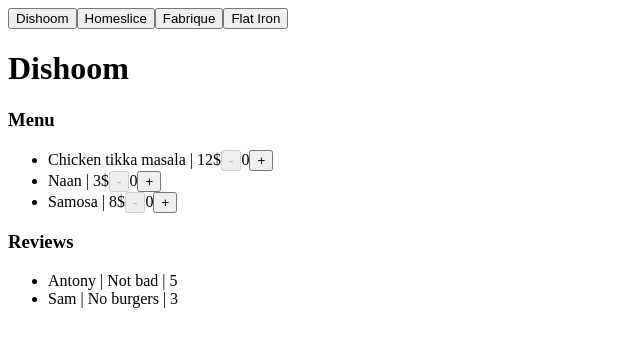
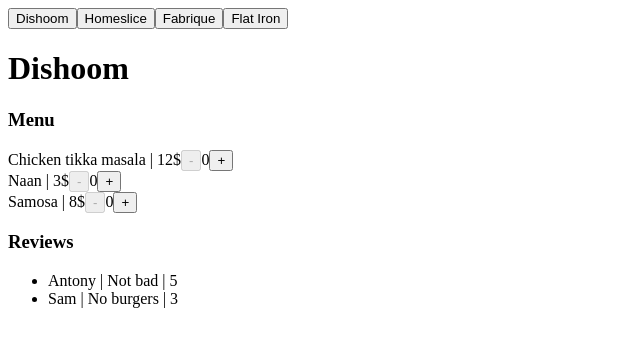
Before and after one commit to Andr-07/react-app, a React (Vite) app: page / in a window 1280 px wide. Both pictures are taken after a click on the button "Dishoom". Shown: the top 346 px of the page, without its empty margins (0-640 px from the left). Built offline with nearby package versions, Linux system fonts and the light colour scheme.

Commit message:
fix(lecture-3): fix dish component

```diff
--- a/src/components/dish/component.jsx
+++ b/src/components/dish/component.jsx
@@ -9,7 +9,7 @@
 
   return (
     <>
-      <li key={dish.id}>
+      <div key={dish.id}>
         {dish.name} | {dish.price + '$'}
         <span>
           <button
@@ -26,7 +26,7 @@
             +
           </button>
         </span>
-      </li>
+      </div>
     </>
   )
 }
--- a/src/components/menu/component.jsx
+++ b/src/components/menu/component.jsx
@@ -4,11 +4,9 @@
   return (
     <>
       <h3>Menu</h3>
-      <ul>
-        {dishes.map((dish) => (
-          <Dish dish={dish} />
-        ))}
-      </ul>
+      {dishes.map((dish) => (
+        <Dish dish={dish} />
+      ))}
     </>
   )
 }
```
